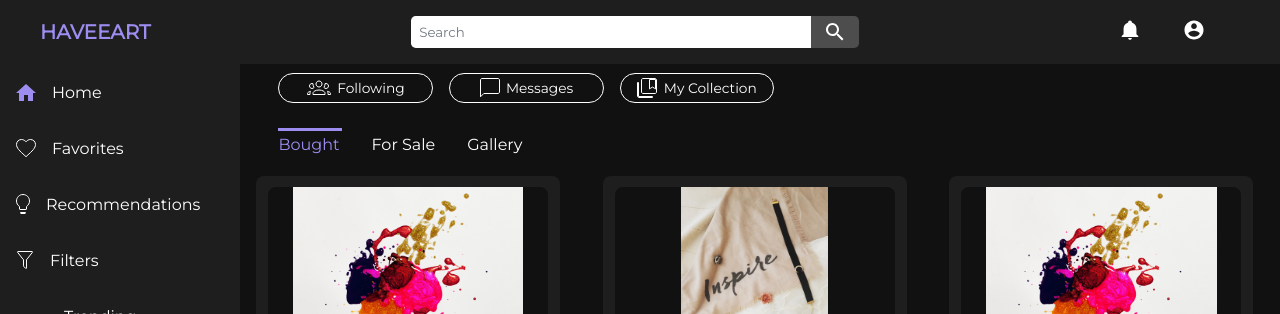
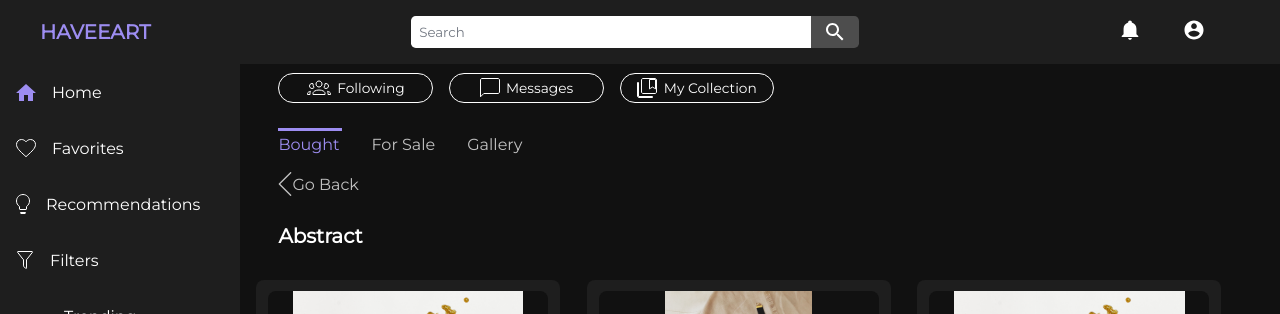
Before and after one commit to Ibtid/Have-E-Art, a React (Create React App) app in the folder client/: page / in a window 1280 px wide. Shown: the top 314 px of the page. Built offline with nearby package versions, Linux system fonts and the light colour scheme.

Commit message:
gallery details done

```diff
--- a/client/src/App.js
+++ b/client/src/App.js
@@ -8,6 +8,7 @@ import ProductDetails from './pages/ProductDetails/ProductDetails';
 import backIcon from './assets/icons/backIcon.svg';
 import image1 from './assets/images/pexels-ayswarya-aish-2109147.jpg';
 import MyCollection from './pages/MyCollection/MyCollection';
+import Checkout from './pages/Checkout/Checkout';
 
 function App() {
   let signedIn = true;
@@ -58,6 +59,7 @@ function App() {
       {/*componentWithSideBar(<Home />)*/}
       {componentWithSideBar(<MyCollection />)}
       {/*componentWithOutSideBar(<ProductDetails />)*/}
+      {/*componentWithOutSideBar(<Checkout />)*/}
       {/*<Authentication />*/}
     </div>
   );
--- /dev/null
+++ b/client/src/components/MyCollection/GalleryDetail/GalleryDetails.css
@@ -0,0 +1,80 @@
+.gallery__backButton {
+  height: 3rem;
+  display: flex;
+  align-items: center;
+  margin-left: 3vw;
+  cursor: pointer;
+  color: var(--secondaryWhite);
+}
+
+.gallery__detailsTitle {
+  font-size: 1.25rem;
+  font-weight: 700;
+  margin-left: 3vw;
+  height: 3.5rem;
+  display: flex;
+  align-items: center;
+}
+
+.gallery__detailsScroll {
+  height: calc(100vh - 17rem);
+  width: calc(100vw - 18rem);
+  color: var(--white);
+  background-color: var(--primary);
+
+  font-family: Montserrat, sans-serif;
+  display: flex;
+  flex-wrap: wrap;
+  overflow-y: scroll;
+}
+
+.gallery__detailsScroll::-webkit-scrollbar {
+  width: 8px;
+  height: 8px;
+}
+.gallery__detailsScroll::-webkit-scrollbar-track {
+  background: var(--secondary);
+}
+.gallery__detailsScroll::-webkit-scrollbar-thumb {
+  background: var(--greyhighlight);
+  border-radius: 0.3rem;
+}
+
+@media screen and (max-width: 1920px) {
+  .gallery__detailsScroll {
+    display: grid;
+    grid-template-columns: 1fr 1fr 1fr 1fr;
+    grid-auto-rows: 22rem;
+    row-gap: 1rem;
+    overflow-y: scroll;
+  }
+}
+
+@media screen and (max-width: 1520px) {
+  .gallery__detailsScroll {
+    display: grid;
+    grid-template-columns: 1fr 1fr 1fr;
+    grid-auto-rows: 22rem;
+    overflow-y: scroll;
+  }
+}
+
+@media screen and (max-width: 1408px) {
+  .gallery__detailsScroll {
+    display: grid;
+    grid-template-columns: 1fr 1fr 1fr;
+    grid-auto-rows: 22rem;
+    overflow-y: scroll;
+  }
+}
+
+@media screen and (max-width: 600px) {
+  .gallery__detailsScroll {
+    display: grid;
+    grid-template-columns: 1fr;
+    grid-auto-rows: 22rem;
+    justify-items: center;
+
+    overflow-y: scroll;
+  }
+}
--- /dev/null
+++ b/client/src/components/MyCollection/GalleryDetail/GalleryDetails.js
@@ -0,0 +1,26 @@
+import React from 'react';
+import backButton from '../../../assets/icons/backIcon.svg';
+import BoughtCard from '../../cards/BoughtCard/BoughtCard';
+import './GalleryDetails.css';
+const GalleryDetails = () => {
+  const listingart = [
+    1, 2, 3, 4, 5, 6, 7, 8, 9, 10, 11, 12, 13, 14, 15, 16, 17, 18, 19, 20, 21,
+    22, 23, 24, 25, 26, 27, 28, 29, 30, 31, 32, 33, 34, 35, 36, 37, 38,
+  ];
+  return (
+    <div className='gallery__details'>
+      <div className='gallery__backButton'>
+        <img src={backButton} />
+        Go Back
+      </div>
+      <div className='gallery__detailsTitle'>Abstract</div>
+      <div className='gallery__detailsScroll'>
+        {listingart.map((a) => (
+          <BoughtCard />
+        ))}
+      </div>
+    </div>
+  );
+};
+
+export default GalleryDetails;
--- a/client/src/pages/MyCollection/MyCollection.css
+++ b/client/src/pages/MyCollection/MyCollection.css
@@ -46,13 +46,14 @@
   background-color: var(--accent);
 }
 
-.active {
-  color: var(--accent);
-}
-
 .myCollection__navItem {
   margin-right: 2rem;
   cursor: pointer;
+  color: var(--secondaryWhite);
+}
+
+.active {
+  color: var(--accent);
 }
 
 .myCollection__addButton {
--- a/client/src/pages/MyCollection/MyCollection.js
+++ b/client/src/pages/MyCollection/MyCollection.js
@@ -4,8 +4,10 @@ import ForSale from '../../components/cards/ForSale/ForSale';
 import Gallery from '../../components/cards/Gallery/Gallery';
 import plus from '../../assets/icons/plusIcon.svg';
 import './MyCollection.css';
+import GalleryDetails from '../../components/MyCollection/GalleryDetail/GalleryDetails';
 
 const MyCollection = () => {
+  let details = true;
   const [navItem, setNavItem] = useState('bought');
   const clickNav = (item) => {
     setNavItem(item);
@@ -68,7 +70,9 @@ const MyCollection = () => {
           </div>
         )}
       </div>
-
+      {details ? (
+        <GalleryDetails />
+      ) : (
         <div className='myCollection__scroll'>
           {navItem === 'gallery' && (
             <div className=' gallery__rowGap'>
@@ -77,6 +81,7 @@ const MyCollection = () => {
               ))}
             </div>
           )}
+
           {navItem === 'sale' && (
             <div className='home__cardContainer'>
               {listingart.map((a) => (
@@ -92,6 +97,7 @@ const MyCollection = () => {
             </div>
           )}
         </div>
+      )}
       <div className='myCollection__floatButton'>
         <img style={{ height: '1.5rem', width: '1.5rem' }} src={plus} alt='+' />
       </div>
```
Also changed, not shown: client/src/pages/GalleryDetail/GalleryDetails.js (deleted, +0 -7 lines), client/src/pages/GalleryDetail/GalleryDetails.css (deleted). Lines whose indentation alone changed are shown as unchanged.
